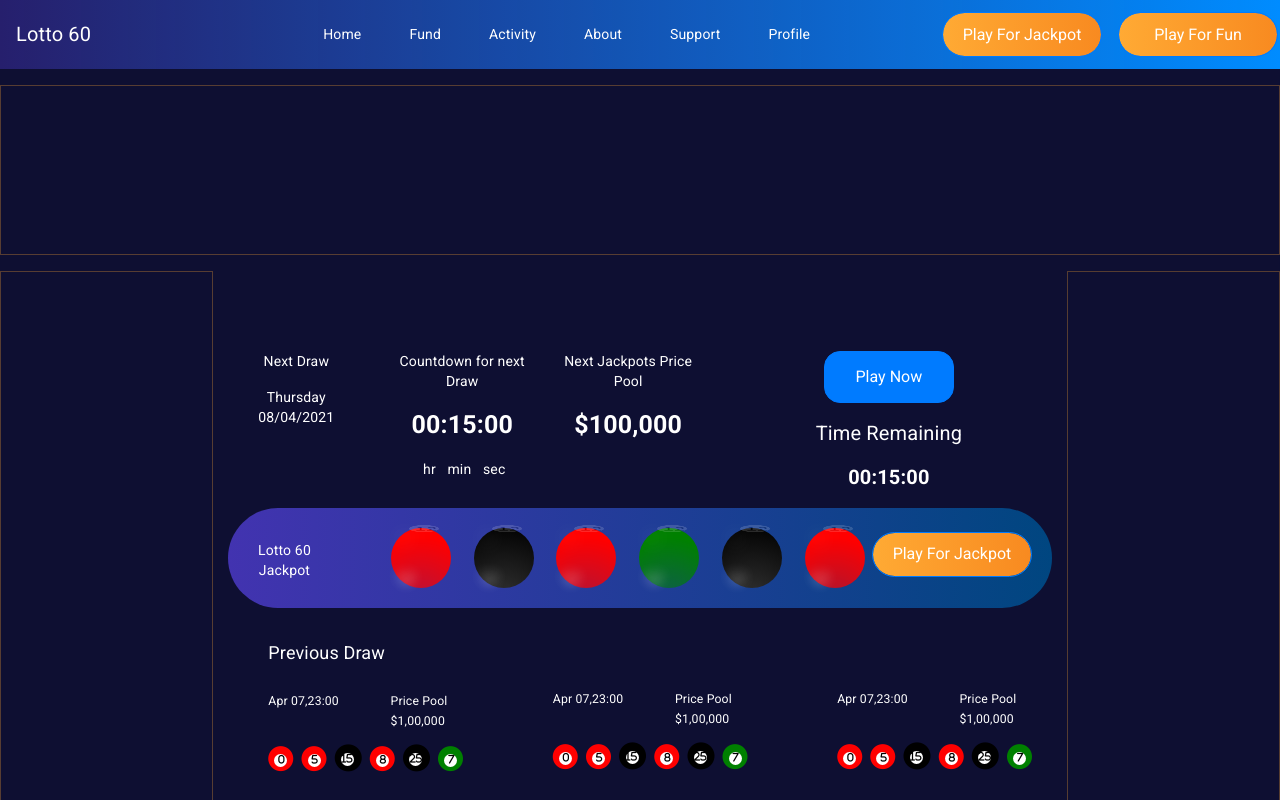
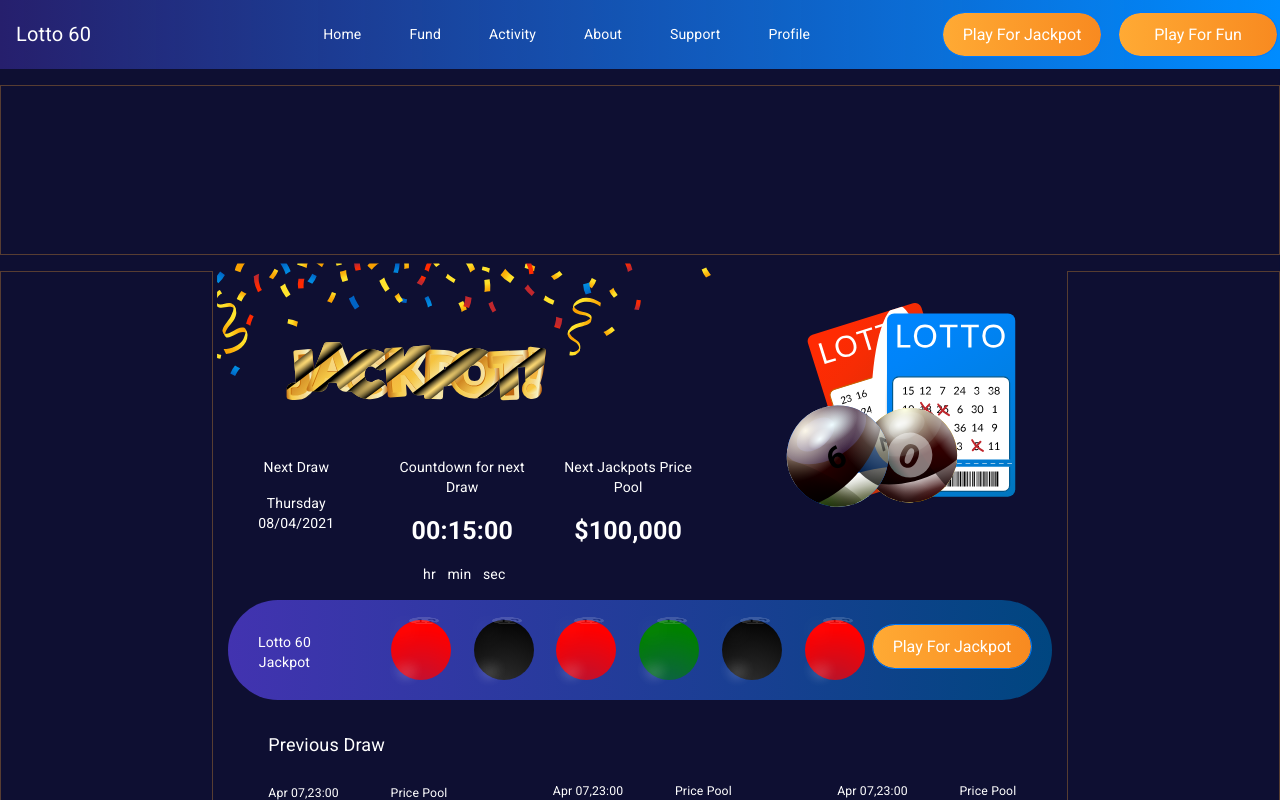
Before and after one commit to Ramkec15aur039/Lotto-UI-BasicSetUp-Raja, a React (Create React App) app: page /homePage in a window 1280 px wide. Shown: the top 800 px of the page. Built offline with nearby package versions, Linux system fonts and the light colour scheme.

Commit message:
UI updated

```diff
--- a/public/assets/css/responsiveness.css
+++ b/public/assets/css/responsiveness.css
@@ -152,6 +152,14 @@
   .price {
     font-size: 19px !important;
   }
+  .homeColResponsive{
+    position: relative;
+  }
+  .Illustrator-responsive{
+    position: absolute !important;
+    right: 0;
+    top: 3rem;
+  }
 }
 
 /* -------------------- Content - Place Your Jackpot Bet  --------------------- */
--- a/src/pages/homePage/homePage.css
+++ b/src/pages/homePage/homePage.css
@@ -1,3 +1,6 @@
+/* .homeBg{
+  height: 200px;
+} */
 .adTop {
   width: 95%;
   height: 170px;
--- a/src/pages/homePage/index.tsx
+++ b/src/pages/homePage/index.tsx
@@ -8,6 +8,10 @@ import { Link } from "react-router-dom";
 
 /********************************* CSS **********************************/
 import "./homePage.css";
+
+/********************************* Image **********************************/
+import JackPotIllustrator from "../../assets/images/Lotto-illustration-jackpot.svg";
+import Illustrator from "../../assets/images/Lotto-illustration.svg";
 
 export default function HomePage() {
   useEffect(() => {
@@ -24,18 +28,22 @@ export default function HomePage() {
           </div>
           <div className="row">
             <div className="col-md-2 mt-3 adLeft"></div>
-            <div className="col-md-8">
+            <div className="col-md-8 homeColResponsive">
               <div className="row">
                 <div className="col-md-7">
                   <div className="row">
-                    <div className="col-12"></div>
+                    <img
+                      src={JackPotIllustrator}
+                      alt="JackPotIllustrator"
+                      className="img-fluid"
+                    />
                   </div>
                   <div className="row contentResponsiveHome">
-                    <div className="col-4 text-center contentPaddingTop">
+                    <div className="col-4 text-center">
                       <p>Next Draw</p>
                       <p>Thursday 08/04/2021</p>
                     </div>
-                    <div className="col-4 text-center contentPaddingTop">
+                    <div className="col-4 text-center">
                       <p>Countdown for next Draw</p>
                       <p className="price">00:15:00</p>
                       <p>
@@ -44,22 +52,18 @@ export default function HomePage() {
                         <span className="pl-2">sec</span>
                       </p>
                     </div>
-                    <div className="col-4 text-center contentPaddingTop">
+                    <div className="col-4 text-center">
                       <p>Next Jackpots Price Pool</p>
                       <span className="price">$100,000</span>
                     </div>
                   </div>
                 </div>
-                <div className="col-md-5">
-                  <div className="row">
-                    <div className="col-12 contentPaddingTop text-center">
-                      <button className="btn btn-primary playNowBtn">
-                        Play Now
-                      </button>
-                      <p className="time">Time Remaining</p>
-                      <p className="timer">00:15:00</p>
-                    </div>
-                  </div>
+                <div className="col-5 mt-lg-5 Illustrator-responsive">
+                  <img
+                    src={Illustrator}
+                    alt="Illustrator"
+                    className="img-fluid"
+                  />
                 </div>
               </div>
               <div className="row mb-3">
```
Also changed, not shown: src/assets/images/Lotto-illustration-jackpot.svg (added), src/assets/images/Lotto-illustration.svg (added).
